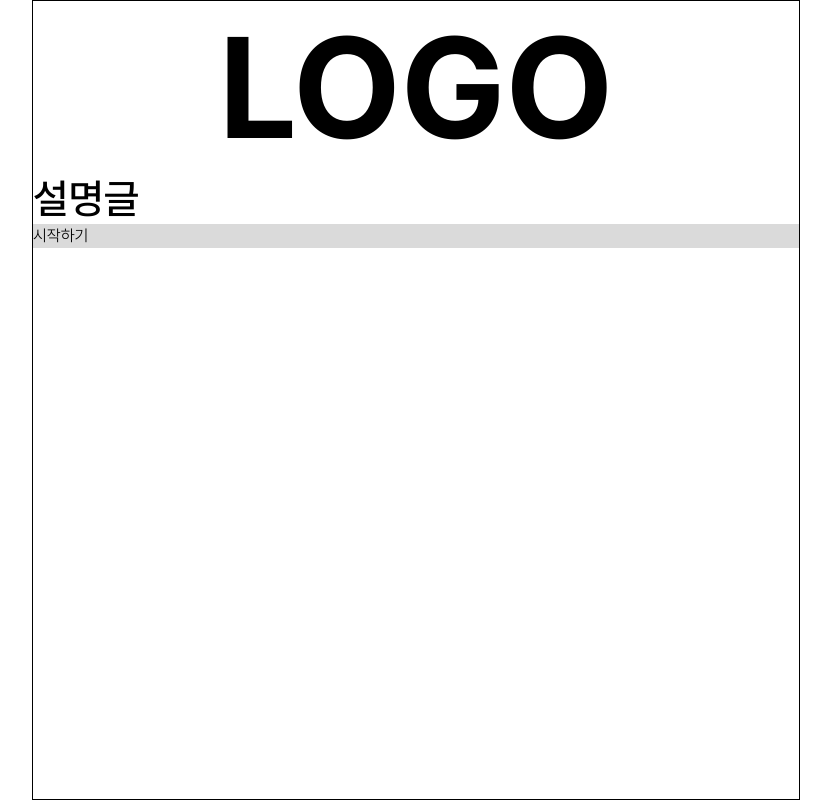
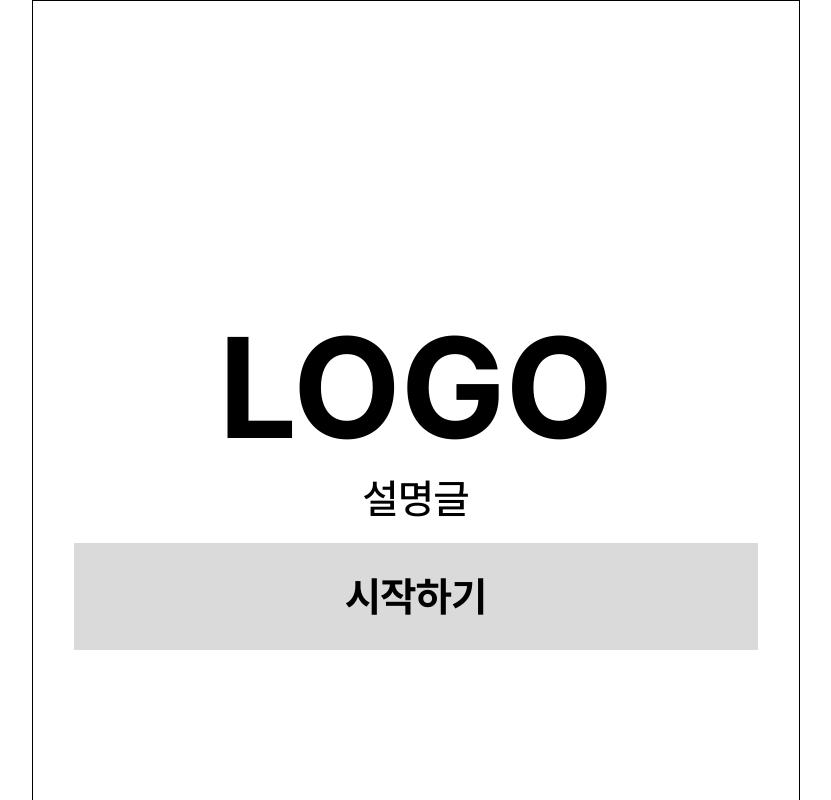
Before and after one commit to YoonJoowon/4cutalbum-front, a React (Create React App) app: page /login in a window 1280 px wide. Shown: the top 800 px of the page, without its empty margins (224-1055 px from the left). Built offline with nearby package versions, Linux system fonts and the light colour scheme.

Commit message:
style : 로그인 페이지 style css 완료

```diff
--- a/src/pages/Login.tsx
+++ b/src/pages/Login.tsx
@@ -11,7 +11,9 @@ const Login = () => {
         <BackgroundImage></BackgroundImage>
 
         <StartBtn>
-          <Link to={ROUTES_PATH.login}>시작하기</Link>
+          <Link to={ROUTES_PATH.login}>
+            <p>시작하기</p>
+          </Link>
         </StartBtn>
       </LoginLayout>
     </>
@@ -23,7 +25,7 @@ export default Login;
 export const LoginLayout = styled.div`
   width: 768px;
   border: solid 1px black;
-  height: 100vh;
+  height: 1662px;
   margin: auto;
 `;
 
@@ -32,21 +34,36 @@ export const Logo = styled.div`
   font-weight: 700;
   line-height: 173px;
   letter-spacing: 0em;
-  text-align: left;
   margin: auto;
+  margin-top: 300px;
   text-align: center;
 `;
 
-export const InfoText = styled.div`
+export const InfoText = styled.p`
+  width: 200px;
+  text-align: center;
   font-size: 41px;
   font-weight: 400;
   line-height: 50px;
   letter-spacing: 0em;
-  text-align: left;
+  margin: auto;
 `;
 
 export const BackgroundImage = styled.div``;
 
-export const StartBtn = styled.div`
+export const StartBtn = styled.button`
   background: #dadada;
+  width: 684px;
+  height: 107px;
+  position: absolute;
+  bottom: 150px;
+  left: 50%;
+  transform: translateX(-50%); /* 가로로 가운데 정렬 */
+
+  & p {
+    font-size: 41px;
+    font-weight: 600;
+    line-height: 49px;
+    letter-spacing: 0em;
+  }
 `;
```
